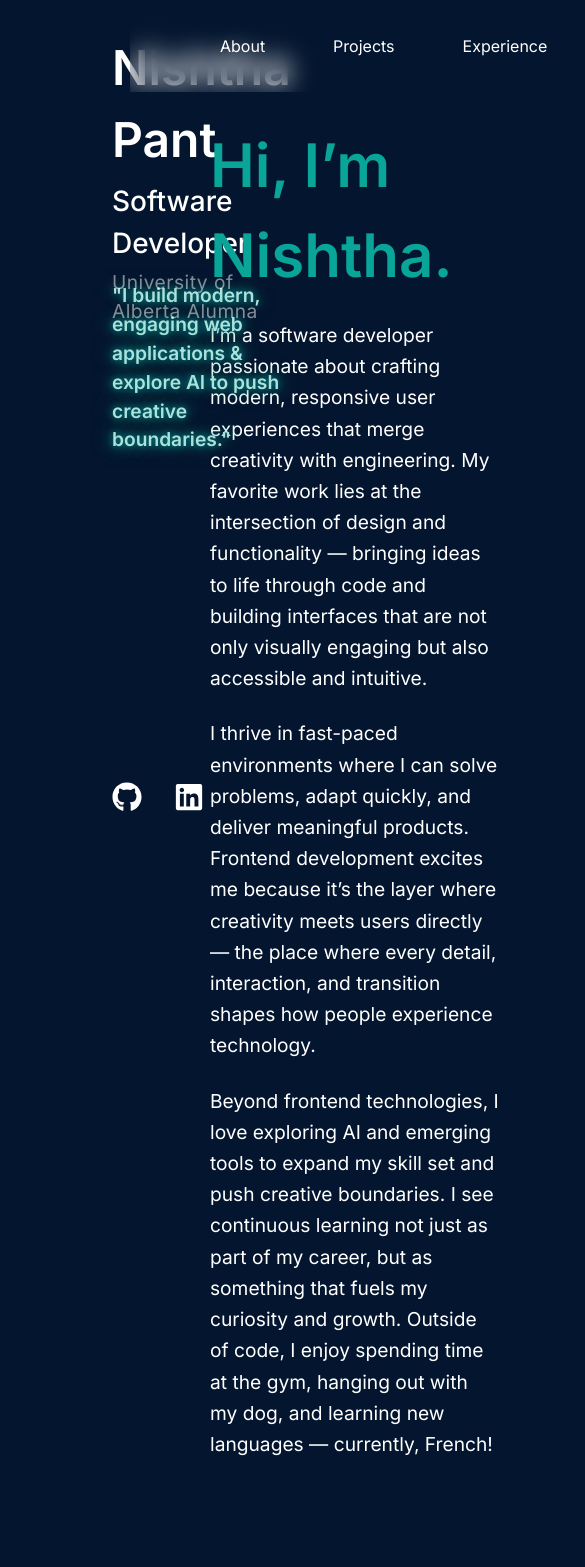
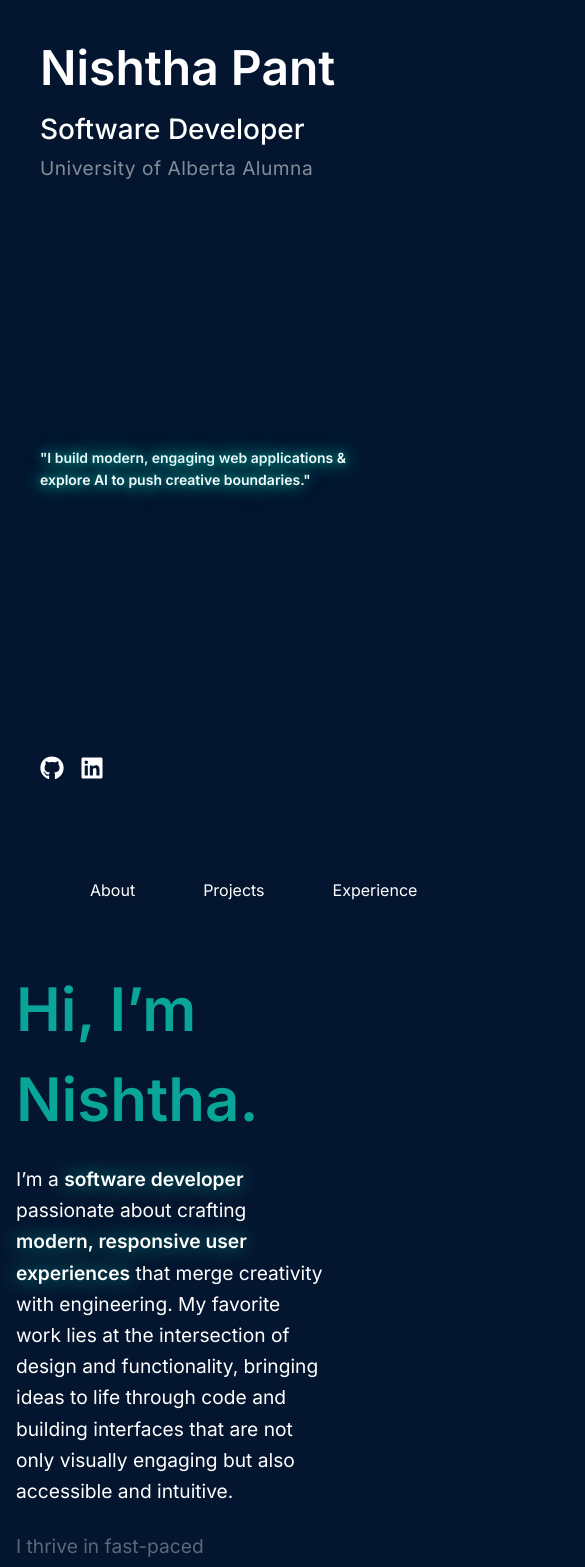
Before and after one commit to nishthapant/portfolio, a Next.js app: page / in a window 390 px wide. Shown: the top 1567 px of the page, 585 px wide, since content can reach past the window. Built offline with nearby package versions, Linux system fonts and the light colour scheme.

Commit message:
added responsiveness

```diff
--- a/src/app/components/About.tsx
+++ b/src/app/components/About.tsx
@@ -6,28 +6,38 @@ const About = () => {
       <div className="scroll-text about-heading font-extrabold flex items-center pt-12">
         Hi, I’m Nishtha.
       </div>
-      <p className="leading-relaxed mb-6 about-text">
-        I’m a software developer passionate about crafting modern, responsive
-        user experiences that merge creativity with engineering. My favorite
-        work lies at the intersection of design and functionality — bringing
-        ideas to life through code and building interfaces that are not only
-        visually engaging but also accessible and intuitive.
+      <p className="leading-relaxed mb-6 about-text scroll-text">
+        I’m a <span className="highlight">software developer</span> passionate
+        about crafting
+        <span className="highlight">
+          {" "}
+          modern, responsive user experiences
+        </span>{" "}
+        that merge creativity with engineering. My favorite work lies at the
+        intersection of design and functionality, bringing ideas to life through
+        code and building interfaces that are not only visually engaging but
+        also accessible and intuitive.
       </p>
 
-      <p className="leading-relaxed mb-6 about-text">
+      <p className="leading-relaxed mb-6 about-text scroll-text">
         I thrive in fast-paced environments where I can solve problems, adapt
         quickly, and deliver meaningful products. Frontend development excites
-        me because it’s the layer where creativity meets users directly — the
-        place where every detail, interaction, and transition shapes how people
-        experience technology.
+        me because{" "}
+        <span className="highlight">
+          it’s the layer where creativity meets users directly,
+        </span>{" "}
+        the place where every detail, interaction, and transition shapes how
+        people experience technology.
       </p>
 
-      <p className="leading-relaxed about-text">
-        Beyond frontend technologies, I love exploring AI and emerging tools to
-        expand my skill set and push creative boundaries. I see continuous
-        learning not just as part of my career, but as something that fuels my
-        curiosity and growth. Outside of code, I enjoy spending time at the gym,
-        hanging out with my dog, and learning new languages — currently, French!
+      <p className="leading-relaxed about-text scroll-text">
+        Beyond frontend technologies, I love exploring{" "}
+        <span className="highlight">AI and emerging tools</span> to expand my
+        skill set and push creative boundaries. I see{" "}
+        <span className="highlight">continuous learning</span> not just as part
+        of my career, but as something that fuels my curiosity and growth.
+        Outside of code, I enjoy spending time at the gym, hanging out with my
+        dog, and learning new languages, currently, French!
       </p>
     </div>
   );
--- a/src/app/components/ProjectList.tsx
+++ b/src/app/components/ProjectList.tsx
@@ -10,9 +10,7 @@ const ProjectList = () => {
     <div className="max-w-3xl">
       {projects.map((categoryInfo, ind) => (
         <ul key={categoryInfo.category}>
-          <div className="scroll-text category-name">
-            {categoryInfo.category}
-          </div>
+          <div className="category-name">{categoryInfo.category}</div>
           <ul key={ind} className="flex flex-col gap-8 project-category">
             {categoryInfo.projectList.map((project, ind) => {
               return (
--- a/src/app/components/Projects.tsx
+++ b/src/app/components/Projects.tsx
@@ -4,7 +4,7 @@ import ProjectList from "./ProjectList";
 
 const Projects = () => {
   return (
-    <div className="about-text py-6">
+    <div className="about-text">
       <ProjectList />
     </div>
   );
--- a/src/app/components/ScrollablePanel.tsx
+++ b/src/app/components/ScrollablePanel.tsx
@@ -5,16 +5,22 @@ import Work from "./Work";
 
 const ScrollablePanel = () => {
   return (
-    <div className="overflow-auto grid gap-20">
-      <div id="about" className="px-20 py-6">
+    <div className="overflow-auto flex flex-col gap-8 sm:gap-12 lg:gap-20">
+      <div
+        id="about"
+        className="px-4 sm:px-10 lg:px-20 pt-6 sm:pt-10 lg:pt-12 pb-12 sm:pb-16 lg:pb-20"
+      >
         <About />
       </div>
 
-      <div id="projects" className="px-20 py-20">
+      <div
+        id="projects"
+        className="px-4 sm:px-10 lg:px-20 py-12 sm:py-16 lg:py-20"
+      >
         <Projects />
       </div>
 
-      <div id="work" className="px-20 py-20">
+      <div id="work" className="px-4 sm:px-10 lg:px-20 pb-12 sm:pb-16 lg:pb-20">
         <Work />
       </div>
     </div>
--- a/src/app/components/Socials.tsx
+++ b/src/app/components/Socials.tsx
@@ -3,12 +3,12 @@ import { FaGithub, FaLinkedin } from "react-icons/fa";
 
 const Socials = () => {
   return (
-    <div className="flex flex-row gap-8 socials">
+    <div className="flex flex-row gap-4 sm:gap-6 md:gap-6 socials">
       <a href="https://github.com/nishthapant" target="_blank">
-        <FaGithub size={30} className="hover:text-accent transition-colors" />
+        <FaGithub className="text-2xl sm:text-3xl md:text-4xl hover:text-accent transition-colors" />
       </a>
-      <a href="https://linkedin.com/in/nishthapant" target="_blank">
-        <FaLinkedin className="hover:text-accent transition-colors" size={30} />
+      <a href="https://www.linkedin.com/in/nishtha-pant/" target="_blank">
+        <FaLinkedin className="text-2xl sm:text-3xl md:text-4xl hover:text-accent transition-colors" />
       </a>
     </div>
   );
--- a/src/app/components/StaticCard.tsx
+++ b/src/app/components/StaticCard.tsx
@@ -5,28 +5,19 @@ import Socials from "./Socials";
 
 const StaticCard = () => {
   return (
-    <div className="h-screen grid grid-rows-3 px-20">
-      <div className="row-span-1 flex items-start py-8 justify-start">
+    <div className="h-screen flex flex-col justify-between px-6 sm:px-8 md:px-16 lg:px-20 py-8">
+      <div className="flex items-start justify-start">
         <Hero />
       </div>
-      <div className="row-span-1 flex items-start justify-start">
-        <div>
-          {/* <div className="flex items-center justify-center">
-            <img
-              src={headshot.src}
-              alt="Nishtha Pant"
-              className="profile-img"
-            />
-          </div> */}
-          <div className="glow-text tagline">
-            <p>
-              "I build modern, engaging web applications & explore AI to push
-              creative boundaries."
-            </p>
-          </div>
+      <div className="flex items-start justify-center">
+        <div className="glow-text tagline max-w-xs sm:max-w-sm md:max-w-md lg:max-w-lg">
+          <p className="items-start text-sm sm:text-base md:text-lg lg:text-xl leading-relaxed">
+            "I build modern, engaging web applications & explore AI to push
+            creative boundaries."
+          </p>
         </div>
       </div>
-      <div className="row-span-1 flex items-end justify-start">
+      <div className="flex items-end justify-start">
         <Socials />
       </div>
     </div>
--- a/src/app/components/Work.tsx
+++ b/src/app/components/Work.tsx
@@ -5,7 +5,7 @@ import WorkList from "./WorkList";
 
 const Work = () => {
   return (
-    <div className="py-6">
+    <div>
       <WorkList />
     </div>
   );
--- a/src/app/globals.css
+++ b/src/app/globals.css
@@ -121,6 +121,14 @@ a:hover {
   font-size: 1.2rem;
 }
 
+.highlight {
+  color: var(--foreground);
+  font-weight: 600;
+  transition: all 0.3s ease;
+  cursor: pointer;
+  text-shadow: 0 0 20px var(--accent);
+}
+
 .card {
   background: transparent;
   transition: all 0.3s ease;
@@ -163,6 +171,7 @@ a:hover {
 .project-img {
   width: 7.5rem;
   height: 7.5rem;
+  border-radius: 20px;
 }
 
 .job-img {
--- a/src/app/page.tsx
+++ b/src/app/page.tsx
@@ -8,19 +8,26 @@ const LandingPage = () => {
   useEffect(() => {
     // safe guard for servise side rendering
     if (typeof document === "undefined") return;
-    let viewportHeight = window.innerHeight;
+
+    const scrollContainer = document.querySelector(
+      ".right-panel-scrollable"
+    ) as HTMLElement;
 
     // make the text scroll sensitive
     const handleScroll = () => {
-      const texts = document.querySelectorAll(
+      if (!scrollContainer) return;
+      const texts = scrollContainer.querySelectorAll(
         ".scroll-text"
       ) as NodeListOf<HTMLElement>;
-      const activeZoneTop = viewportHeight * 0.15;
-      const activeZoneBottom = viewportHeight * 0.75;
+      const containerRect = scrollContainer.getBoundingClientRect();
+      const containerHeight = scrollContainer.clientHeight;
+
+      const activeZoneTop = containerHeight * 0.15;
+      const activeZoneBottom = containerHeight * 0.85;
 
       texts.forEach((text) => {
         const rect = text.getBoundingClientRect();
-        const locY = rect.top + rect.height / 2;
+        const locY = rect.top - containerRect.top + rect.height / 2;
 
         if (locY >= activeZoneTop && locY <= activeZoneBottom) {
           text.style.opacity = "1";
@@ -32,35 +39,34 @@ const LandingPage = () => {
 
     // make the text sensitive to resizing
     const handleResize = () => {
-      viewportHeight = window.innerHeight;
       handleScroll();
     };
 
     // add event listeners for scroll and resize events
-    window.addEventListener("scroll", handleScroll);
+    scrollContainer.addEventListener("scroll", handleScroll);
     window.addEventListener("resize", handleResize);
     handleScroll();
 
     // cleanup event listeners on unmount
     return () => {
-      window.removeEventListener("scroll", handleScroll);
+      scrollContainer.removeEventListener("scroll", handleScroll);
       window.removeEventListener("resize", handleResize);
     };
   }, []);
 
   return (
-    <main className="flex h-screen">
+    <main className="flex flex-col lg:flex-row h-screen">
       <section
-        className="w-1/3 fixed h-screen flex flex-col items-start justify-start pl-8"
+        className="lg:w-1/3 w-full h-screen flex flex-col items-start justify-start pl-4 md:pl-8"
         id="staticcard"
       >
         <StaticCard />
       </section>
-      <section className="ml-[33.3333%] w-2/3 h-screen grid grid-rows-[auto_1fr]">
-        <div className="row-span-1">
+      <section className="lg:w-2/3 w-full h-screen flex flex-col">
+        <div className="flex-none">
           <NavBar />
         </div>
-        <div className="row-span-1">
+        <div className="flex-1 overflow-y-auto scroll-smooth right-panel-scrollable">
           <ScrollablePanel />
         </div>
       </section>
```
